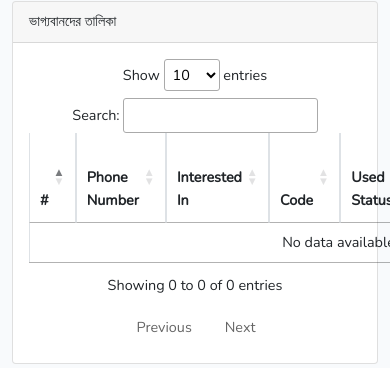
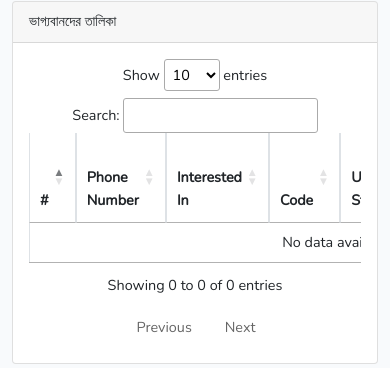
Before and after one commit to shohanean/wheel, a Laravel app: page /home in a window 390 px wide; the page is wider, and only the part inside the window is pictured. Shown: the part 536-904 px from the top of that part. Run offline with Laravel 8, Linux system fonts and the light colour scheme; a user stored in the database is signed in; data comes from the database, SQL or seed files in the repository; data that the repository does not hold is empty; some libraries are stand-ins or nearby versions.

Commit message:
table responsive issue solved

```diff
--- a/resources/views/home.blade.php
+++ b/resources/views/home.blade.php
@@ -61,6 +61,7 @@
                             {{ session('success') }}
                         </div>
                     @endif
+                    <div class="table-responsive">
                         <table class="table table-bordered table-hover text-center" id="mainTable">
                             <thead>
                                 <tr>
@@ -128,6 +129,7 @@
             </div>
         </div>
     </div>
+</div>
 @endsection
 
 @section('footer_scripts')
```
Lines whose indentation alone changed are shown as unchanged.
